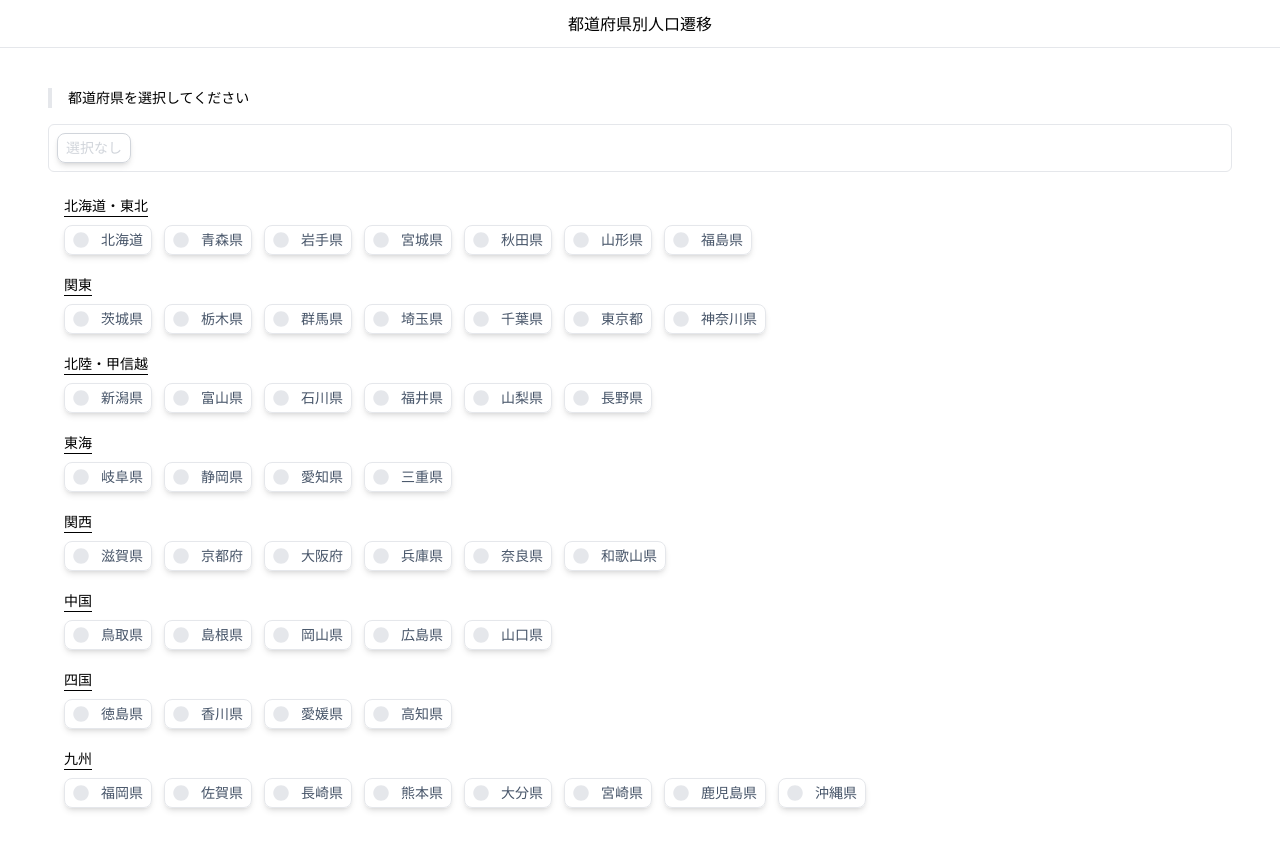
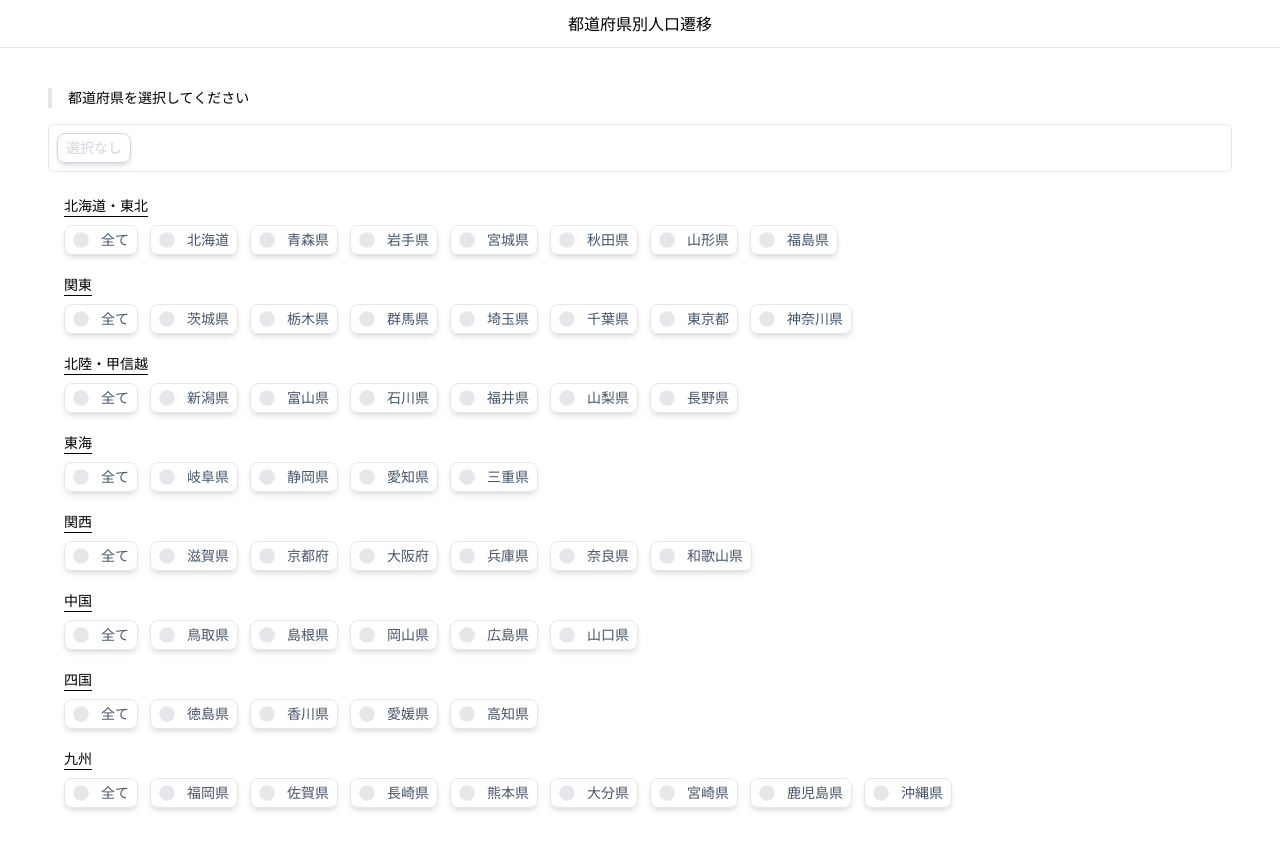
Before and after one commit to SomaTakata/yumemi-coding-test, a Next.js app: page / in a window 1280 px wide. Built offline with nearby package versions, Linux system fonts and the light colour scheme.

Commit message:
各地方で全て選択するボタンの追加

```diff
--- a/src/app/(population-trends)/page.tsx
+++ b/src/app/(population-trends)/page.tsx
@@ -3,11 +3,13 @@ import React, { useState } from "react";
 import { FaCheckCircle, FaCircle } from "react-icons/fa";
 import { IoCloseCircle } from "react-icons/io5";
 
+// 都道府県のインターフェースを定義
 interface Prefecture {
   prefCode: number;
   prefName: string;
 }
 
+// 都道府県データの配列
 const data: Prefecture[] = [
   { prefCode: 1, prefName: "北海道" },
   { prefCode: 2, prefName: "青森県" },
@@ -58,6 +60,7 @@ const data: Prefecture[] = [
   { prefCode: 47, prefName: "沖縄県" },
 ];
 
+// 地域ごとに都道府県のコードを格納
 const regions: { [key: string]: number[] } = {
   "北海道・東北": [1, 2, 3, 4, 5, 6, 7],
   関東: [8, 9, 10, 11, 12, 13, 14],
@@ -70,14 +73,33 @@ const regions: { [key: string]: number[] } = {
 };
 
 export default function Home() {
+  // 選択された都道府県のコードを格納する状態
   const [selectedPrefs, setSelectedPrefs] = useState<number[]>([]);
 
+  // 都道府県の選択・解除を切り替える関数
   const togglePrefecture = (prefCode: number) => {
     setSelectedPrefs((prevSelectedPrefs) =>
       prevSelectedPrefs.includes(prefCode)
         ? prevSelectedPrefs.filter((code) => code !== prefCode)
         : [...prevSelectedPrefs, prefCode],
     );
+  };
+
+  // 地域全体の選択・解除を切り替える関数
+  const toggleRegion = (region: string) => {
+    const allSelected = regions[region]?.every((code) => selectedPrefs.includes(code));
+    if (allSelected) {
+      // すべて選択されている場合は解除
+      setSelectedPrefs((prevSelectedPrefs) =>
+        prevSelectedPrefs.filter((code) => !regions[region]?.includes(code)),
+      );
+    } else {
+      setSelectedPrefs((prevSelectedPrefs) => [
+        ...prevSelectedPrefs,
+        // すべて選択されていない場合は選択
+        ...(regions[region]?.filter((code) => !prevSelectedPrefs.includes(code)) ?? []),
+      ]);
+    }
   };
 
   return (
@@ -89,7 +111,6 @@ export default function Home() {
       <div className="w-full">
         <div className="flex justify-start border-l-4 pl-4 text-sm">都道府県を選択してください</div>
         <div className="mt-4 flex flex-wrap gap-4 rounded-md border p-2">
-          {/* Display selected prefectures */}
           {selectedPrefs.length === 0 ? (
             <button className="flex items-center justify-center gap-2 rounded-lg border border-gray-300 px-2 py-1 text-sm shadow-md">
               <p className="text-xs text-gray-300 sm:text-sm">選択なし</p>
@@ -97,14 +118,13 @@ export default function Home() {
           ) : (
             selectedPrefs.map((prefCode) => {
               const pref = data.find((p) => p.prefCode === prefCode);
-              if (!pref) return null;
               return (
                 <button
                   className="flex items-center justify-center gap-2 rounded-lg border border-blue-600 px-2 py-1 text-sm shadow-md"
                   key={prefCode}
                   onClick={() => togglePrefecture(prefCode)}
                 >
-                  <p className="text-xs text-blue-600 sm:text-sm">{pref.prefName}</p>
+                  <p className="text-xs text-blue-600 sm:text-sm">{pref?.prefName ?? "不明"}</p>
                   <IoCloseCircle className="text-blue-600" size={20} />
                 </button>
               );
@@ -112,13 +132,33 @@ export default function Home() {
           )}
         </div>
         <div className="flex w-full flex-col p-4 pt-6">
-          {Object.entries(regions).map(([region, prefs]) => (
+          {Object.entries(regions).map(([region, prefs]) => {
+            const allSelected = prefs.every((code) => selectedPrefs.includes(code));
+            return (
               <div className="mb-5 flex flex-col" key={region}>
                 <p className="mb-2 w-fit border-b border-black text-sm">{region}</p>
                 <div className="flex flex-wrap gap-3">
+                  <button
+                    className="flex items-center justify-center gap-3 rounded-lg border px-2 py-1 text-sm shadow-md"
+                    onClick={() => toggleRegion(region)}
+                  >
+                    {allSelected ? (
+                      <FaCheckCircle className="text-blue-600" size={16} />
+                    ) : (
+                      <FaCircle className="text-gray-200" size={16} />
+                    )}
+                    <p
+                      className={
+                        allSelected
+                          ? "text-xs text-blue-600 sm:text-sm"
+                          : "text-xs text-slate-600 sm:text-sm"
+                      }
+                    >
+                      全て
+                    </p>
+                  </button>
                   {prefs.map((prefCode) => {
                     const pref = data.find((p) => p.prefCode === prefCode);
-                  if (!pref) return null;
                     const isSelected = selectedPrefs.includes(prefCode);
                     return (
                       <button
@@ -140,14 +180,15 @@ export default function Home() {
                               : "text-xs text-slate-600 sm:text-sm"
                           }
                         >
-                        {pref.prefName}
+                          {pref?.prefName ?? "不明"}
                         </p>
                       </button>
                     );
                   })}
                 </div>
               </div>
-          ))}
+            );
+          })}
         </div>
       </div>
     </main>
```
Lines whose indentation alone changed are shown as unchanged.
